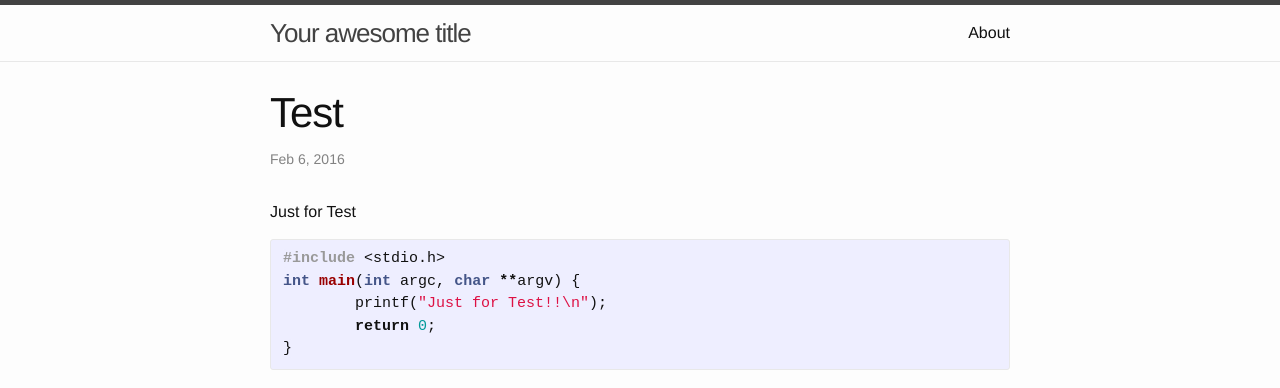
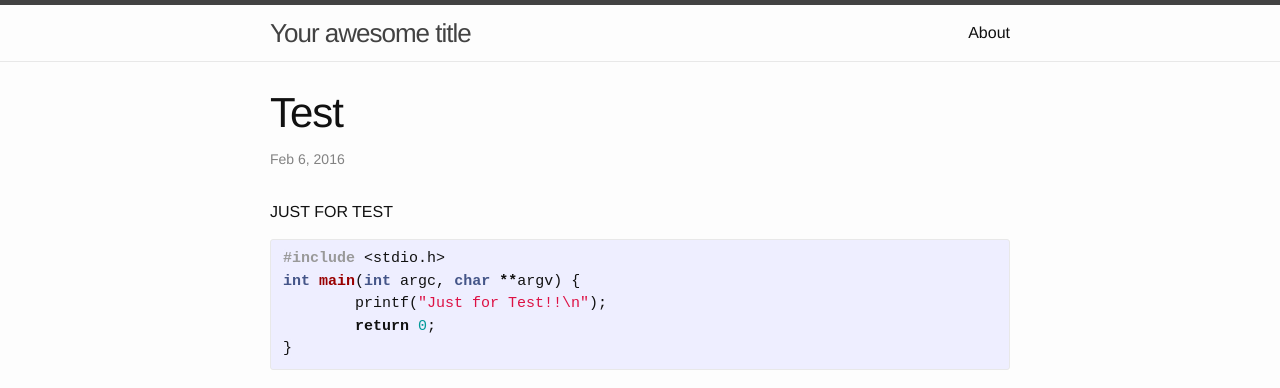
Before and after one commit to thickforest/thickforest.github.io, a Jekyll site: the page built from _posts/2016-02-06-test.markdown, in a window 1280 px wide. Shown: the top 388 px of the page. Built offline with Jekyll 4.4.1, drawn with Linux system fonts in a browser that asks for light colours.

Commit message:
修改内容，试试

```diff
--- a/_posts/2016-02-06-hello-world.markdown
+++ b/_posts/2016-02-06-hello-world.markdown
@@ -1,6 +1,6 @@
 ---
 layout: post
-title:  "Hello World"
+title:  "HELLO WORLD"
 date:   2016-02-06 08:35:42 +0800
 categories: jekyll update
 ---
--- a/_posts/2016-02-06-test.markdown
+++ b/_posts/2016-02-06-test.markdown
@@ -4,7 +4,7 @@ title:  "Test"
 date:   2016-02-06 08:48:42 +0800
 categories: jekyll update
 ---
-Just for Test
+JUST FOR TEST
 
 {% highlight c %}
 #include <stdio.h>
```
Also changed, not shown: _posts/2016-02-06-88888888.markdown (added, +8 -0 lines).
